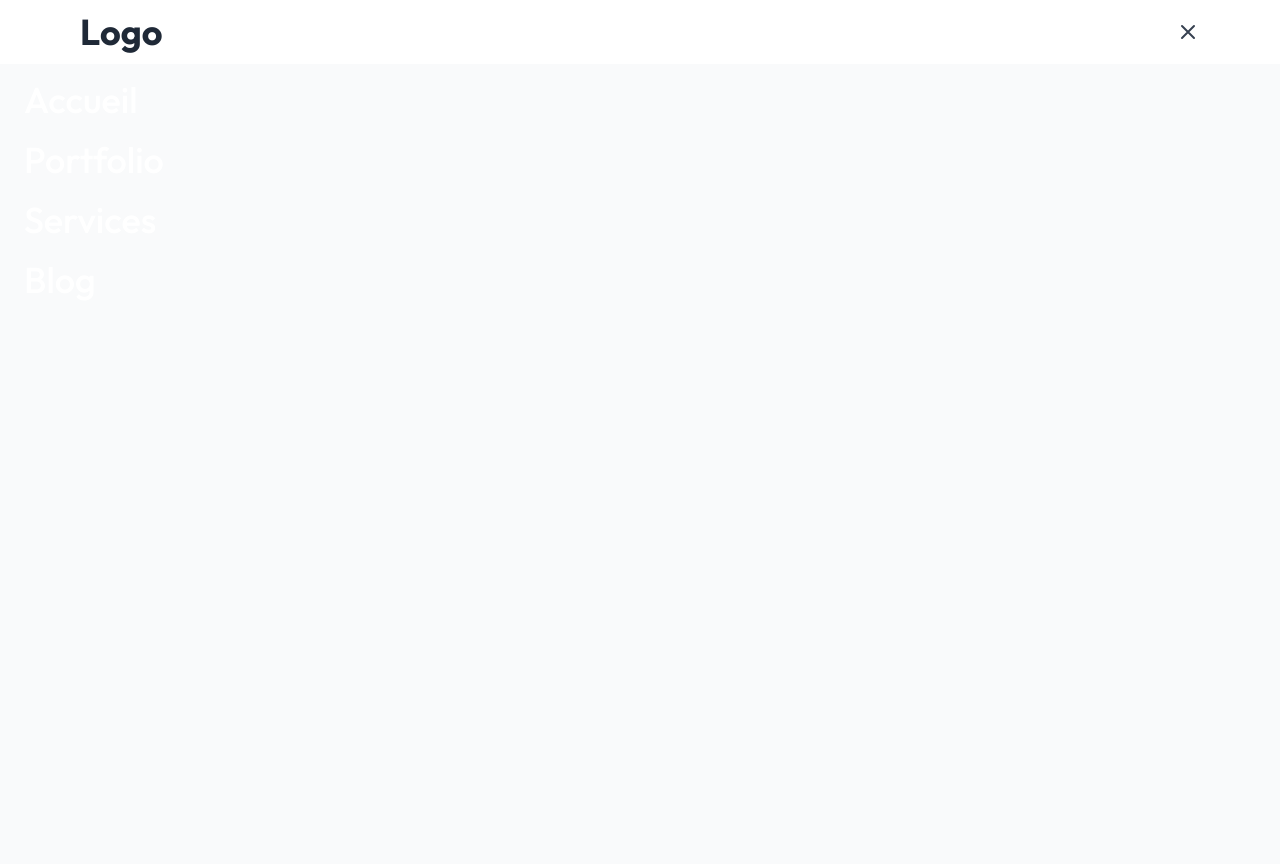
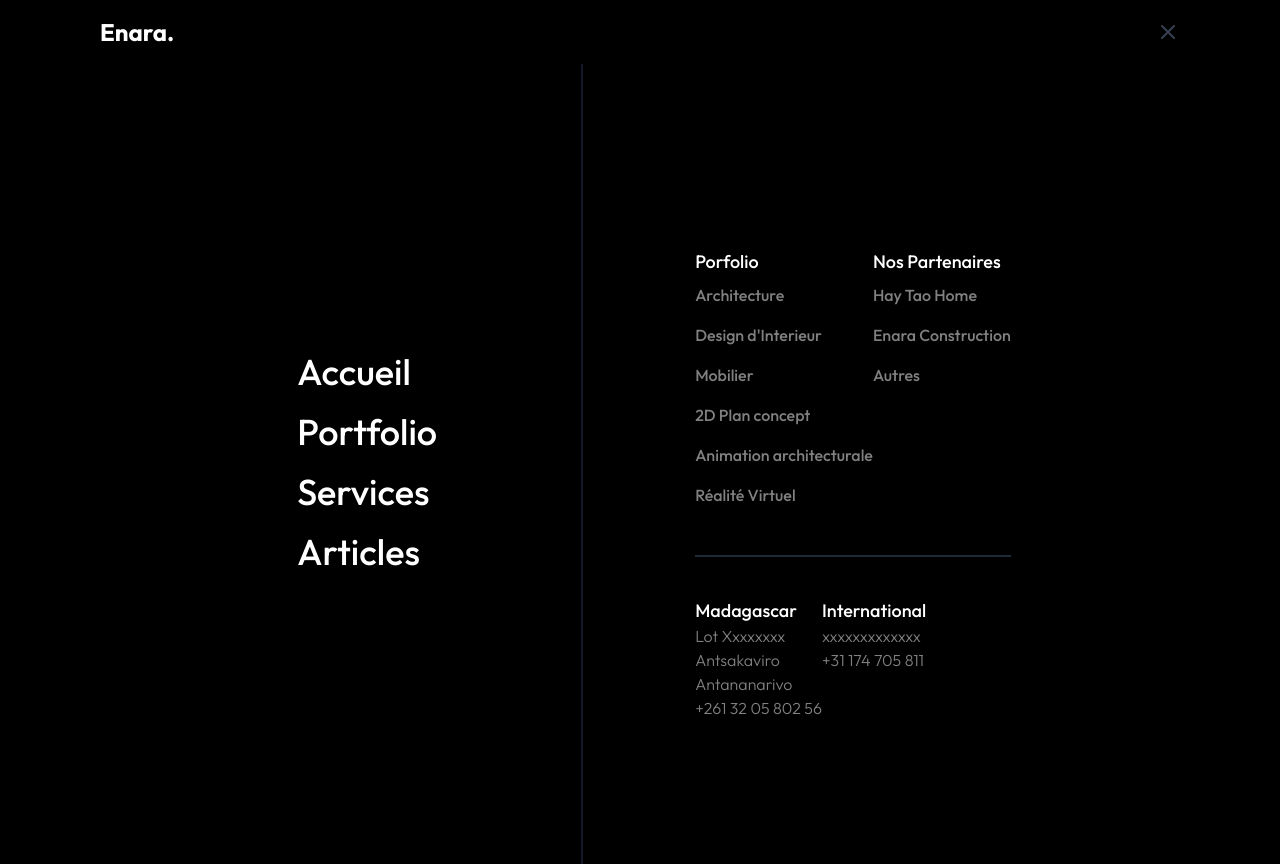
Before and after one commit to annickolivia/enaradesign, a React (Create React App) app: page / in a window 1280 px wide. Both pictures are taken after a click on the button "Toggle menu". Built offline with nearby package versions, Linux system fonts and the light colour scheme.

Commit message:
navbar done(no animation)

```diff
--- a/src/components/Header.js
+++ b/src/components/Header.js
@@ -1,5 +1,6 @@
 import React from 'react'
 import Navbar from './navbar';
+import '../styles/header.scss';
 
 function Header({children}) {
   return (
--- a/src/components/navbar.js
+++ b/src/components/navbar.js
@@ -1,19 +1,36 @@
 import React, { useState } from 'react';
+import '../styles/navbar.scss'
+import { Link } from 'react-router-dom';
+
 
 function Navbar() {
   const [isOpen, setIsOpen] = useState(false);
+  const Portfolio = [
+    "Architecture",
+    "Design d'Interieur",
+    "Mobilier",
+    "2D Plan concept",
+    "Animation architecturale",
+    "Réalité Virtuel"
+  ]
+
+  const partenaires = [
+    "Hay Tao Home",
+    "Enara Construction",
+    "Autres"
+  ]
 
   const toggleMenu = () => {
     setIsOpen(!isOpen);
   };
 
   return (
-    <nav className="bg-white shadow-lg">
-      <div className="max-w-6xl mx-auto px-4">
+    <nav className={`${isOpen ? 'bg-black' : 'bg-transparent'}`}>
+      <div className="max-w-full mx-5 px-10 sm:px-20">
         <div className="flex justify-between items-center h-16">
           {/* Logo */}
           <div className="flex-shrink-0">
-            <span className="text-4xl font-bold text-gray-800">Logo</span>
+            <span className={`text-2xl font-bold ${isOpen ? 'text-white':' text-gray-800'}`}>Enara.</span>
           </div>
 
           {/* Mobile menu button */}
@@ -52,33 +69,86 @@ function Navbar() {
       </div>
 
       {/* Mobile Menu */}
-      <div className={`${isOpen ? 'block' : 'hidden'}`}>
-        <div className="px-8 pt-2 pb-3 space-y-1 sm:px-3 bg-gray-50 h-screen bg-black ">
-          <a
-            href="#"
-            className="block px-3 py-2 rounded-md text-4xl font-medium text-white hover:text-indigo-600 hover:bg-gray-100 transition duration-300"
+      <div className={`flex flex-row bg-black items-center justify-center ${isOpen ? 'block' : 'hidden'}`}>
+
+        <div className="pt-2 pb-3 pr-32 space-y-1 mr-28 px-3 h-screen flex flex-col justify-center md:border-r-gray-900 md:border-r-2
+
+        ">
+          <Link
+            to="/accueil"
+            className="pages px-4 py-2 rounded-md text-4xl font-medium text-white transition duration-300"
           >
             Accueil
-          </a>
-          <a
-            href="#"
-            className="block px-3 py-2 rounded-md text-4xl font-medium text-white hover:text-indigo-600 hover:bg-gray-100 transition duration-300"
+          </Link>
+          <Link
+            to="/portfolio"
+            className="pages px-4 py-2 rounded-md text-4xl font-medium text-white  transition duration-300"
           >
             Portfolio
-          </a>
-          <a
-            href="#"
-            className="block px-3 py-2 rounded-md text-4xl font-medium text-white hover:text-indigo-600 hover:bg-gray-100 transition duration-300"
+          </Link>
+          <Link
+            to="/services"
+            className="pages px-4 py-2 rounded-md text-4xl font-medium text-white transition duration-300"
           >
             Services
-          </a>
-          <a
-            href="#"
-            className="block px-3 py-2 rounded-md text-4xl font-medium text-white hover:text-indigo-600 hover:bg-gray-100 transition duration-300"
+          </Link>
+          <Link
+            to="/articles"
+            className="pages px-4 py-2 rounded-md text-4xl font-medium text-white transition duration-300"
           >
-            Blog
-          </a>
+            Articles
+          </Link>
         </div>
+        {/* droiiteeee ---------------*/}
+        <div className='flex-col droite h-screen justify-center align-items-center hidden md:flex'>
+          <div className="droite-haut flex md:border-b-gray-800 md:border-b-2 md:py-10">
+            {/* Portfolio */}
+            <div>
+              <h6 className="text-white">Porfolio</h6>
+              {Portfolio.map((item, index) => {
+                  return (
+                    <Link
+                      key={index}
+                     to={`/${item.toLowerCase()}`}
+                      className="block px-4 py-2 rounded-md text-4xl font-medium text-white transition duration-300 sous-link"
+                    >
+                      {item}
+                    </Link>
+                  );
+              })}
+            </div>
+            <div>
+              <h6 className="text-white">Nos Partenaires</h6>
+                {partenaires.map((item, index) => {
+                  return (
+                    <Link
+                      key={index}
+                     to={`/${item.toLowerCase()}`}
+                      className="block px-4 py-2 rounded-md text-4xl font-medium text-white transition duration-300 sous-link"
+                    >
+                      {item}
+                    </Link>
+                  );
+                })}
+            </div>
+          </div>
+          <div className='droite-bas flex sous-link mt-10'>
+                <div>
+                  <h6 className="text-white">Madagascar</h6>
+                  <p>Lot Xxxxxxxx</p>
+                  <p>Antsakaviro</p>
+                  <p>Antananarivo</p>
+                  <p>+261 32 05 802 56</p>
+                </div>
+                <div>
+                  <h6 className='text-white'>International</h6>
+
+                  <p>xxxxxxxxxxxxx</p>
+                  <p>+31 174 705 811</p>
+                </div>
+          </div>
+        </div>
+
       </div>
     </nav>
   );
--- a/src/index.js
+++ b/src/index.js
@@ -3,11 +3,14 @@ import ReactDOM from 'react-dom/client';
 import './index.css';
 import App from './App';
 import reportWebVitals from './reportWebVitals';
+import { BrowserRouter } from 'react-router-dom';
 
 const root = ReactDOM.createRoot(document.getElementById('root'));
 root.render(
   <React.StrictMode>
-    <App />
+    <BrowserRouter>
+      <App />
+    </BrowserRouter>
   </React.StrictMode>
 );
 
--- /dev/null
+++ b/src/styles/header.scss
@@ -0,0 +1,3 @@
+a {
+    color: grey;
+}
--- /dev/null
+++ b/src/styles/navbar.scss
@@ -0,0 +1,51 @@
+a {
+    color: grey;
+    &::before {
+        content: '';
+        position: absolute;
+        left: 0;
+        top: 50%;
+        transform: translateY(-50%) translateX(-20px);
+        width: 6px;
+        height: 6px;
+        background-color: white;
+        border-radius: 50%;
+        opacity: 0;
+        transition: all 0.6s ease;
+      }
+
+    &:hover {
+        transform: translateX(20px);
+        transition: all 0.6s ease;
+
+
+        &::before {
+            opacity: 1;
+            transform: translateY(-50%) translateX(0) scale(1.6);
+            color: grey // dot slides into view
+        }
+    }
+}
+
+.sous-link {
+    font-size: 16px;
+    color: grey;
+    padding: 0;
+
+    &::before {
+        content:''
+    }
+    &:hover {
+        color: white;
+        transition: all 0.6s ease;
+    }
+
+    p {
+        color: grey;
+    }
+
+}
+
+.pages {
+    width: 50%;
+}
```
